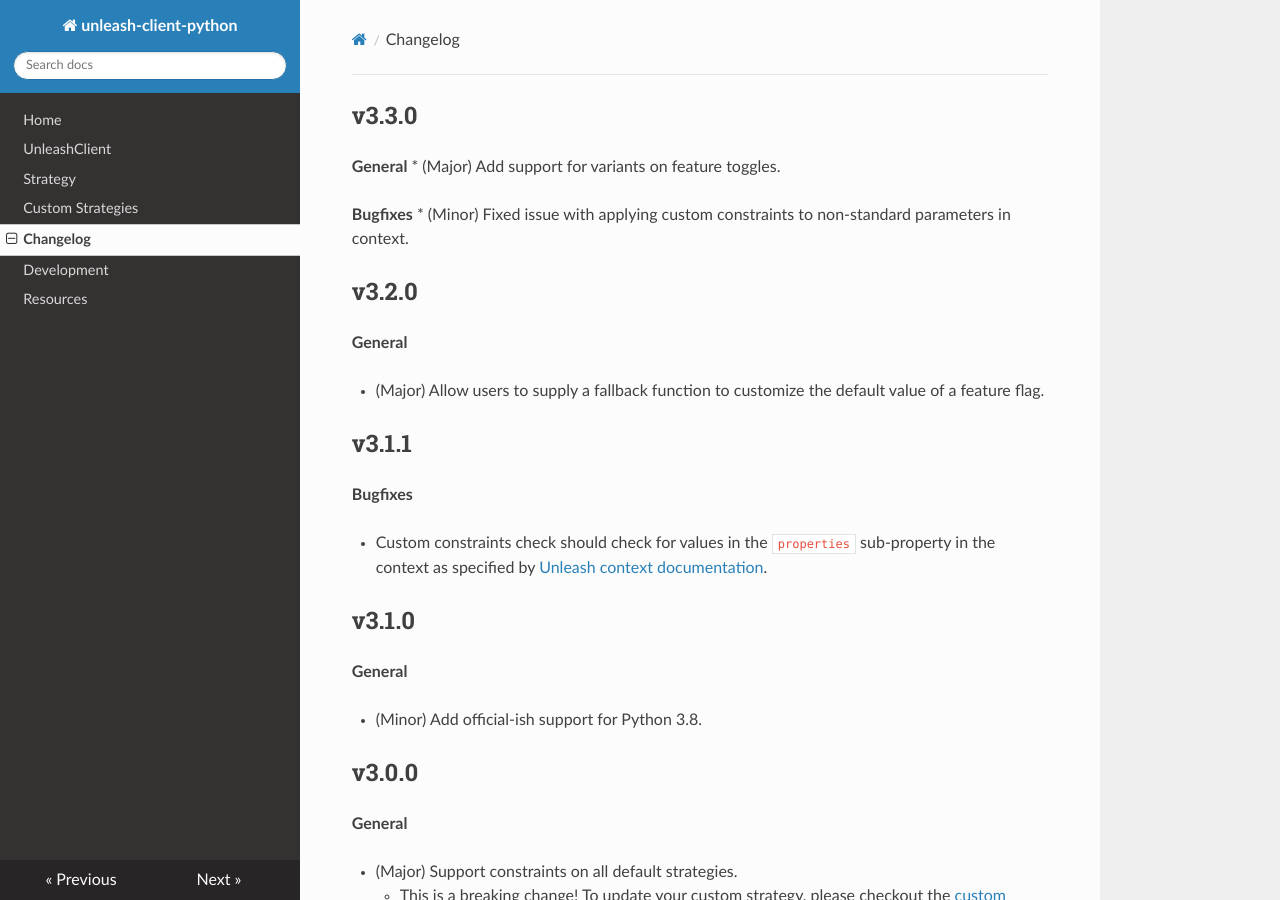
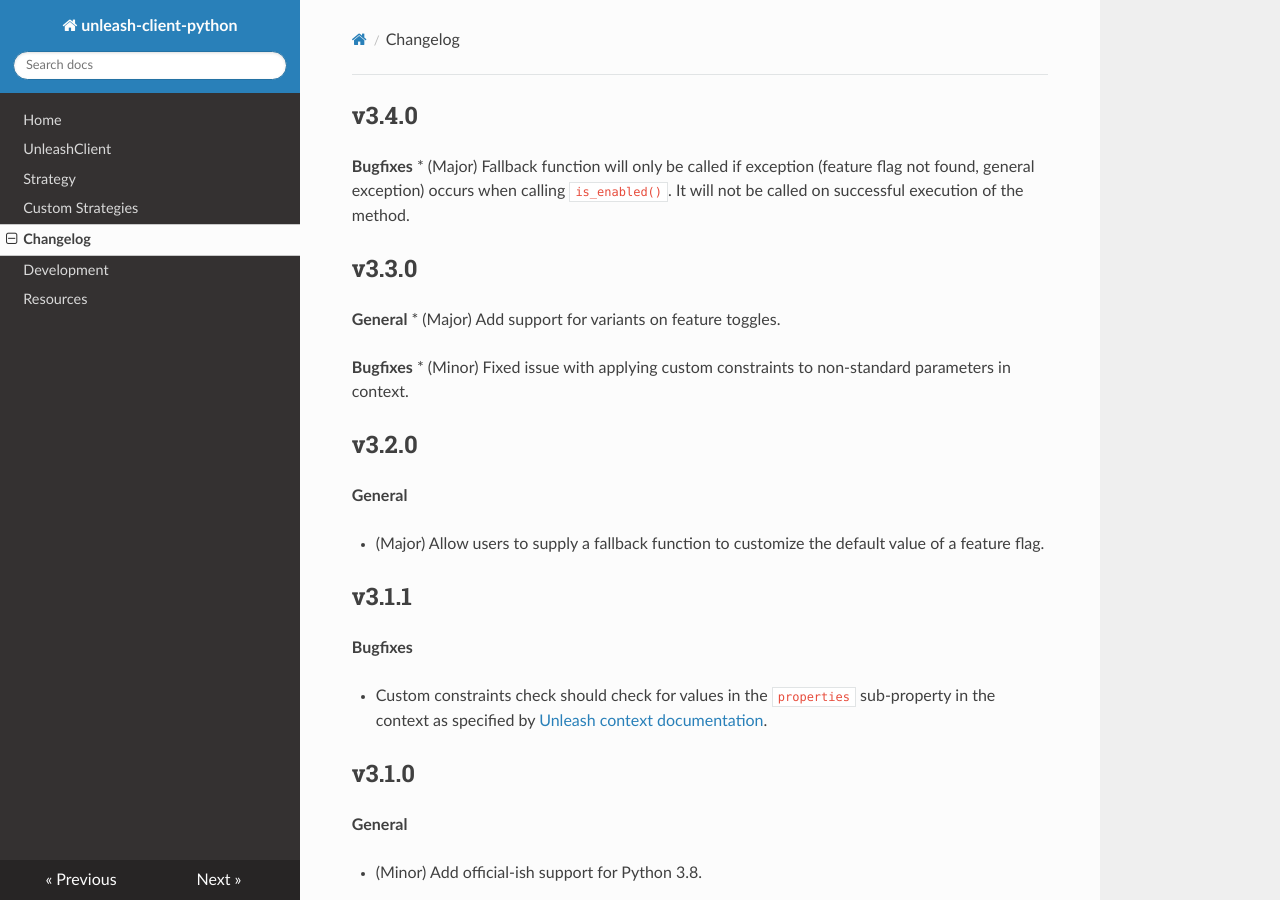
Before and after one commit to Unleash/unleash-client-python, an MkDocs documentation site: the page built from docs/changelog.md, in a window 1280 px wide and 900 px high. Built offline with MkDocs 1.6.1, drawn with Linux system fonts in a browser that asks for light colours; nearby versions of some CDN libraries.

Commit message:
Add changelog.

```diff
--- a/docs/changelog.md
+++ b/docs/changelog.md
@@ -1,3 +1,8 @@
+## v3.4.0
+
+**Bugfixes**
+* (Major) Fallback function will only be called if exception (feature flag not found, general exception) occurs when calling `is_enabled()`.  It will not be called on successful execution of the method.
+
 ## v3.3.0
 
 **General**
```
